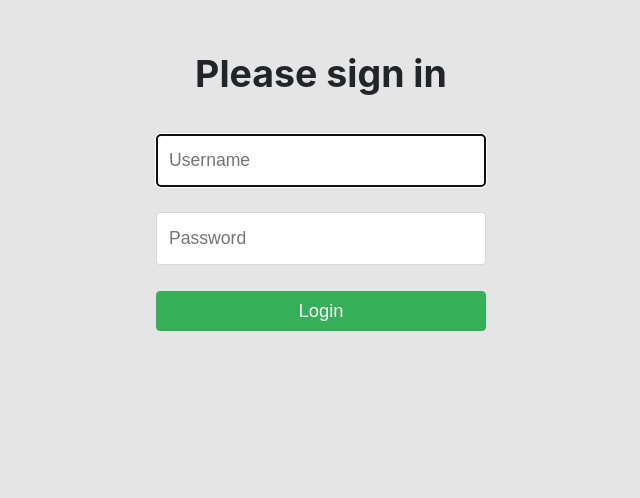
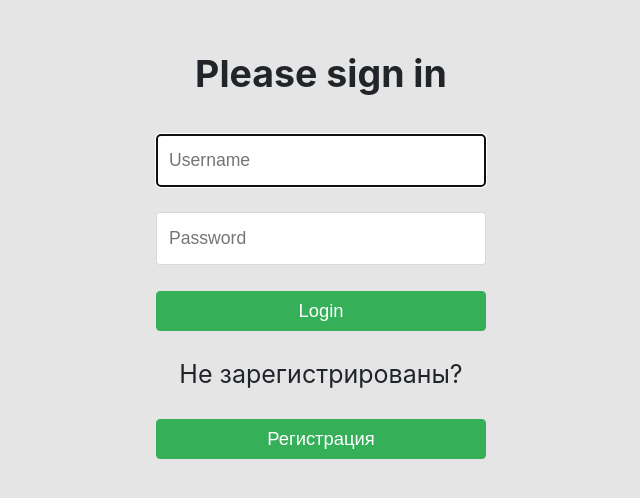
Before and after one commit to NovozhilovAY/rich-application-frontend, a Vue app: page /login in a window 1280 px wide. Shown: the top 498 px of the page, without its empty margins (319-959 px from the left). Built offline with nearby package versions, Linux system fonts and the light colour scheme.

Commit message:
add RegistrationPage

```diff
--- a/src/pages/login/LoginPage.vue
+++ b/src/pages/login/LoginPage.vue
@@ -11,6 +11,12 @@
       </p>
       <p>
         <button class="btn-submit" type="submit">Login</button>
+      </p>
+      <p>
+        Не зарегистрированы?
+      </p>
+      <p>
+        <button class="btn-submit" @click="routeToRegistration">Регистрация</button>
       </p>
     </form>
   </div>
@@ -42,6 +48,9 @@ export default {
         this.errorMessage = response.data.message;
         this.invalidCredentials = true;
       }
+    },
+    routeToRegistration(){
+      this.$router.push({path: '/registration', replace: true});
     }
   }
 }
--- /dev/null
+++ b/src/pages/registration/RegistrationPage.vue
@@ -0,0 +1,13 @@
+<template>
+  <H1>Registration</H1>
+</template>
+
+<script>
+export default {
+  name: "RegistrationPage"
+}
+</script>
+
+<style scoped>
+
+</style>
--- a/src/utils/Router.js
+++ b/src/utils/Router.js
@@ -2,10 +2,12 @@ import { createRouter, createWebHistory } from 'vue-router'
 
 import LoginPage from "@/pages/login/LoginPage";
 import MainPage from "@/pages/main/MainPage";
+import RegistrationPage from "@/pages/registration/RegistrationPage";
 
 const routes = [
     { path: '/',name:'MainPage' ,component: MainPage },
     { path: '/login',name:'LoginPage' ,component: LoginPage},
+    { path: '/registration',name:'RegistrationPage' ,component: RegistrationPage},
     { path: '/:pathMatch(.*)',name:'Redirect', redirect: '/' }
 ];
 
@@ -15,7 +17,7 @@ const router = createRouter({
 });
 
 router.beforeEach((to, from, next) => {
-    const publicPages = ['/login'];
+    const publicPages = ['/login', '/registration'];
     const authRequired = !publicPages.includes(to.path);
     const loggedIn = localStorage.getItem('user');
     if (authRequired && !loggedIn) {
```
